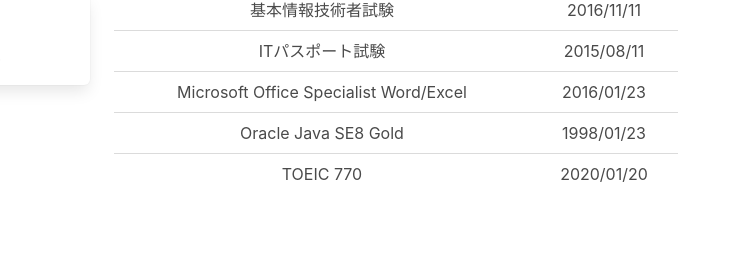
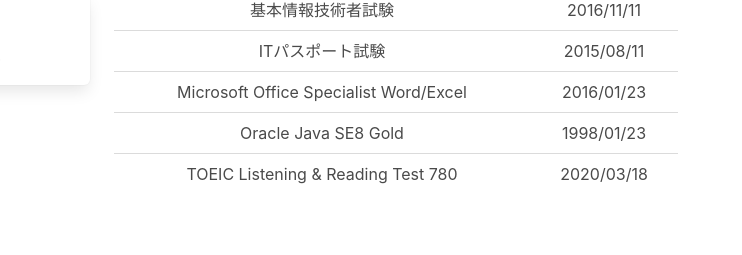
Before and after one commit to Ayunem/shimotai, a plain HTML site: page index.html in a window 1280 px wide. Shown: the part 1074-1329 px from the top of the page, 538-1280 px from the left. Drawn offline with nearby package versions, Linux system fonts and the light colour scheme.

Commit message:
Update index.html

```diff
--- a/index.html
+++ b/index.html
@@ -239,8 +239,8 @@
                                   <td> 1998/01/23 </td>
                               </tr>
                               <tr>
-                                  <td> TOEIC 770 </td>
-                                  <td> 2020/01/20 </td>
+                                  <td> TOEIC Listening & Reading Test 780 </td>
+                                  <td> 2020/03/18 </td>
                               </tr>
                             </tbody>
                           </table>
```
